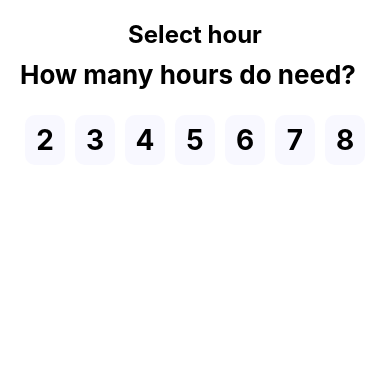
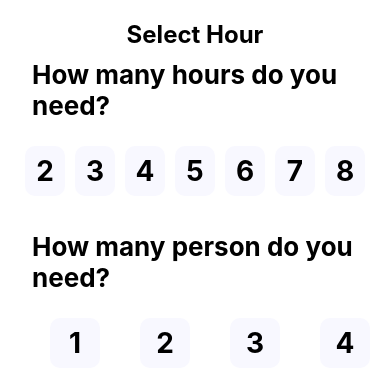
Before and after one commit to Juhaied/react-native-mbl, a React Native app in the folder my-app/: screen / in a window 390 px wide. Shown: the top 392 px of the page. Built offline with nearby package versions, Linux system fonts and the light colour scheme.

Commit message:
Person Added

```diff
--- a/my-app/App.js
+++ b/my-app/App.js
@@ -12,6 +12,7 @@ import Practice2 from './components/Practice2';
 import Continue from './components/Continue';
 import SevenBoxes from './components/SevenBoxes';
 import Second from './components/Second';
+import Person from './components/Person';
 export default function App() {
 
   const [todos,setTodos] = useState([
@@ -39,8 +40,10 @@ export default function App() {
   return (
     <ScrollView>
       <View style={styles.container}>
-        <Second />
+        <Second head="Select Hour" title="How many hours do you need?" />
         <SevenBoxes />
+        <Second title="How many person do you need?" />
+        <Person />
       </View>
     </ScrollView>
 
--- /dev/null
+++ b/my-app/components/Person.js
@@ -0,0 +1,77 @@
+import React, { useState } from 'react';
+import { View, Text, StyleSheet, TouchableOpacity } from 'react-native';
+
+const Person = () => {
+  const [selectedBox, setSelectedBox] = useState(null);
+
+  const handleBoxPress = (boxNumber) => {
+    setSelectedBox(boxNumber);
+  };
+
+  const isBoxSelected = (boxNumber) => {
+    return selectedBox === boxNumber;
+  };
+
+  const renderBox = (boxNumber) => {
+    if (boxNumber <= 4) {
+      const boxBackgroundColor = isBoxSelected(boxNumber) ? '#00ffff' : '#f8f8ff';
+
+      return (
+        <View style={styles.boxContainer} key={boxNumber}>
+          <TouchableOpacity
+            style={[styles.box, { backgroundColor: boxBackgroundColor }]}
+            onPress={() => handleBoxPress(boxNumber)}
+          >
+            <Text style={styles.boxText}>{boxNumber}</Text>
+          </TouchableOpacity>
+        </View>
+      );
+    }
+    return null; // Don't render boxes beyond the first 4
+  };
+
+  return (
+    <View style={styles.container}>
+      <View style={styles.row}>
+        {renderBox(1)}
+        {renderBox(2)}
+        {renderBox(3)}
+        {renderBox(4)}
+      </View>
+    </View>
+  );
+};
+
+const styles = StyleSheet.create({
+  container: {
+    flexDirection: 'column', // Align rows in a column
+    alignItems: 'center', // Center rows horizontally
+  },
+  row: {
+    flexDirection: 'row', // Align boxes in a row
+    justifyContent: 'center', // Center the boxes horizontally
+    alignItems: 'center', // Center the boxes vertically (adjust as needed)
+  },
+  boxContainer: {
+    margin: 5, // Add some margin between the boxes (adjust as needed)
+  },
+  box: {
+    width: 50, // Set the width of each box (adjust as needed)
+    height: 50, // Set the height of each box (adjust as needed)
+    justifyContent: 'center',
+    alignItems: 'center',
+    borderRadius:10,
+    marginLeft:30,
+  },
+  boxText: {
+    color: 'black', // Text color
+    fontSize: 28, // Text size (adjust as needed)
+    fontWeight:'bold',
+  },
+  boxDescription: {
+    marginTop: 5, // Add some margin between the box and the description
+    fontSize: 12, // Adjust the description text size as needed
+  },
+});
+
+export default Person;
--- a/my-app/components/Second.js
+++ b/my-app/components/Second.js
@@ -1,11 +1,11 @@
 import React from 'react';
 import { View, Text, StyleSheet } from 'react-native';
 
-const Second= () => {
+const Second= ({head,title}) => {
   return (
     <View style={styles.container}>
-      <Text style={styles.header}>Select hour</Text>
-      <Text style={styles.question}>How many hours do need?</Text>
+      <Text style={styles.header}>{head}</Text>
+      <Text style={styles.question}>{title}</Text>
     </View>
   );
 };
@@ -22,6 +22,7 @@ const styles = StyleSheet.create({
     fontWeight: 'bold',
   },
   question: {
+    marginLeft:12,
     fontSize: 26,
     color: 'black', // Change the text color as desired
     marginTop: 10,
```
